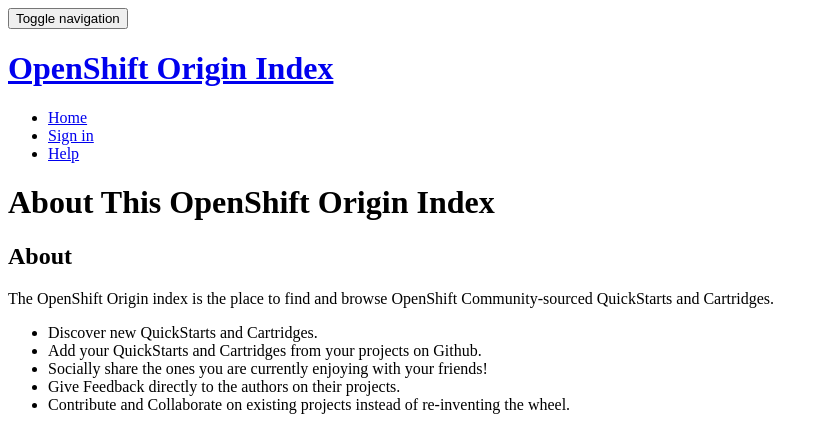
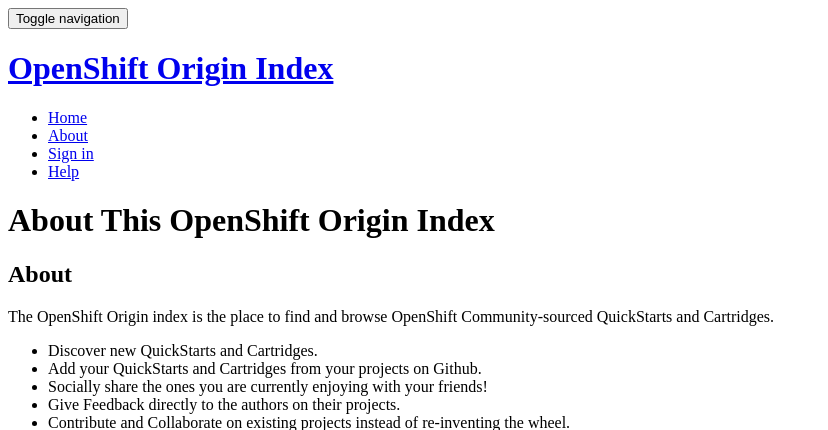
Before and after one commit to openshift/oo-index, a Flask app: template wsgi/templates/about.html in a window 1280 px wide. Shown: the top 430 px of the page, without its empty margins (0-828 px from the left). Run offline with Flask 2, Linux system fonts and the light colour scheme; the template is opened without the code that fills it, so the values that code supplies are empty.

Commit message:
added About to Nav bar

```diff
--- a/wsgi/templates/layout.html
+++ b/wsgi/templates/layout.html
@@ -25,6 +25,8 @@
 
 			<ul class="nav navbar-nav navbar-right">
 				<li class="active"><a href="/">Home</a></li>
+				<li class="active"><a href="/about">About</a></li>
+
 {% if g.user %}
 				<li><a href="/logout">Sign out</a></li>
 {% else %}
```
